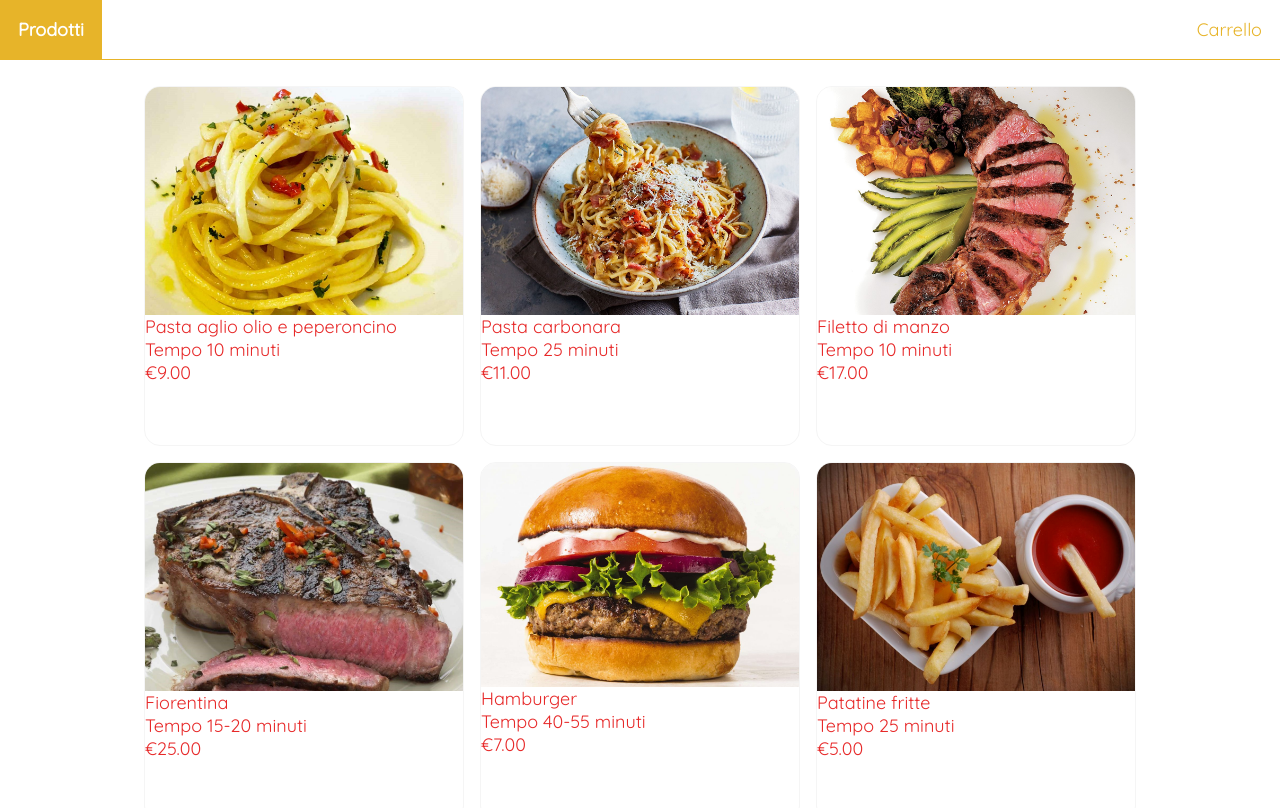
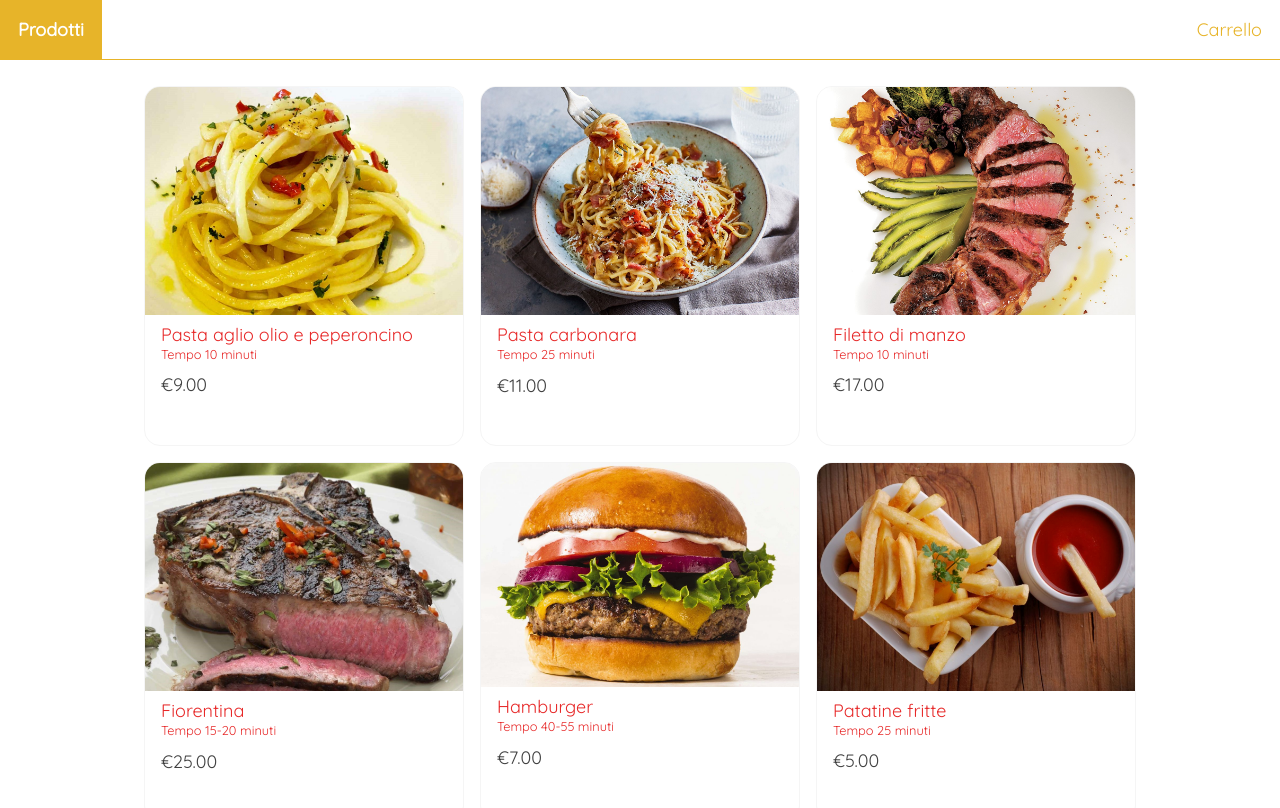
Before and after one commit to Nicholas-Santoro/angular-food, an Angular app: page / in a window 1280 px wide. Shown: the top 808 px of the page. Built offline with nearby package versions, Linux system fonts and the light colour scheme.

Commit message:
feat: dettagli cibo

```diff
--- a/src/app/home/home.component.css
+++ b/src/app/home/home.component.css
@@ -23,3 +23,19 @@ li a:hover{
     opacity: 0.9;
     cursor: pointer;
 }
+
+.content{
+    padding: .5rem 1rem;
+    position: relative;
+}
+
+.cook-time{
+    font-size: .8rem;
+    flex: 3;
+    text-align: left;
+}
+
+.price{
+    color:#414141;
+    margin-top: .7rem;
+}
```
